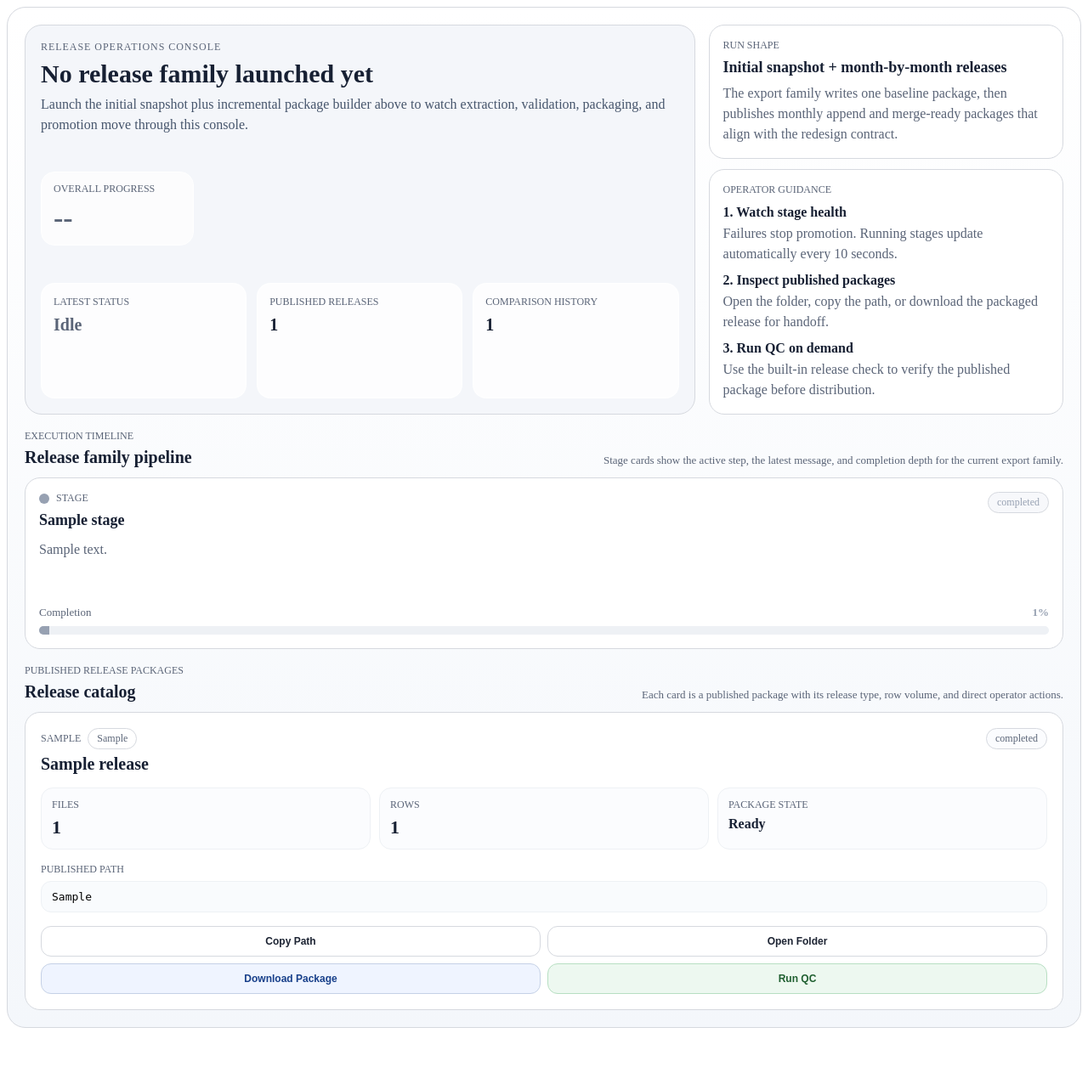
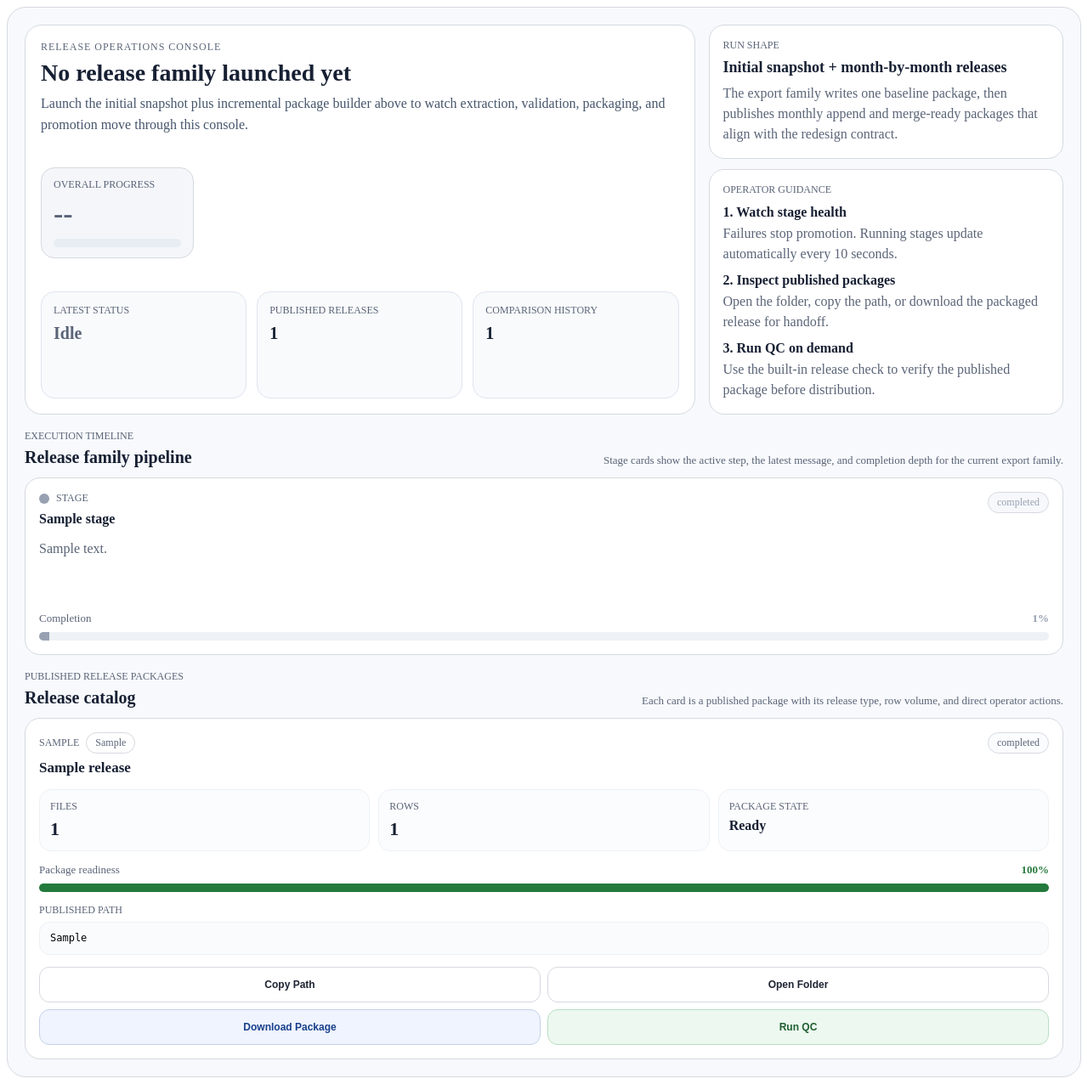
Before and after one commit to MotorCityCanuck/pickleball-sim, a Python web app: template backend/app/templates/partials/control_export_progress.html in a window 1280 px wide. Shown: the whole page at 85% size. Before the commit the page ends 1210 px from the top, so only its background shows below. Run offline with Jinja, Linux system fonts and the light colour scheme; the template is opened without the code that fills it: most values are stand-ins (such as "Sample title", 1, 10 or a date in 2020).

Commit message:
fix(control-panel): tighten export progress layout and card overflow handling

```diff
--- a/backend/app/templates/partials/control_export_progress.html
+++ b/backend/app/templates/partials/control_export_progress.html
@@ -1,6 +1,6 @@
 <section
     class="info-card"
-    style="display:grid; gap:18px; border:1px solid #d6d9df; border-radius:22px; padding:20px; background:linear-gradient(180deg, #ffffff 0%, #f4f7fb 100%);"
+    style="display:grid; gap:18px; border:1px solid #d6d9df; border-radius:22px; padding:20px; background:#f7f9fc;"
     {% if snapshot.student_dataset_export_summary.latest_export_job_is_active %}
         hx-get="/control/partials/orchestration"
         hx-trigger="every 10s"
@@ -15,16 +15,16 @@
     {% set status_border = '#f1b2ad' if latest_status == 'failed' else '#b7dfc2' if latest_status == 'succeeded' else '#b9d0fb' if latest_status in ('running', 'pending') else '#d6d9df' %}
 
     <div style="display:grid; grid-template-columns:minmax(0, 1.7fr) minmax(280px, 0.9fr); gap:16px; align-items:stretch;">
-        <div style="display:grid; gap:14px; border:1px solid {{ status_border }}; border-radius:20px; background:{{ status_tint }}; padding:18px;">
+        <div style="display:grid; gap:14px; min-width:0; border:1px solid {{ status_border }}; border-radius:20px; background:#fff; padding:18px;">
             <div style="display:flex; justify-content:space-between; gap:12px; align-items:flex-start; flex-wrap:wrap;">
-                <div style="display:grid; gap:8px;">
+                <div style="display:grid; gap:8px; min-width:0;">
                     <div style="display:flex; gap:10px; align-items:center; flex-wrap:wrap;">
                         <div style="font-size:12px; color:#5a6477; text-transform:uppercase; letter-spacing:0.08em;">Release Operations Console</div>
                         {% if snapshot.student_dataset_export_summary.latest_export_job_is_active %}
-                            <div style="border:1px solid #b9d0fb; background:#ffffff; color:#173f8a; border-radius:999px; padding:4px 10px; font-size:12px;">Auto-refreshing every 10s</div>
+                            <div style="border:1px solid #b9d0fb; background:#edf3ff; color:#173f8a; border-radius:999px; padding:4px 10px; font-size:12px;">Auto-refreshing every 10s</div>
                         {% endif %}
                     </div>
-                    <div style="font-size:30px; line-height:1.05; font-weight:800; color:#172033;">
+                    <div style="font-size:28px; line-height:1.1; font-weight:800; color:#172033;">
                         {% if latest_job %}
                             {{ latest_status|replace('_', ' ')|title }}
                         {% else %}
@@ -51,7 +51,7 @@
                 </div>
 
                 <div style="display:grid; gap:8px; min-width:180px;">
-                    <div style="border:1px solid #ffffff; background:rgba(255,255,255,0.72); border-radius:16px; padding:12px 14px;">
+                    <div style="border:1px solid {{ status_border }}; background:{{ status_tint }}; border-radius:16px; padding:12px 14px;">
                         <div style="font-size:12px; color:#5a6477; text-transform:uppercase;">Overall progress</div>
                         <div style="margin-top:8px; font-size:34px; font-weight:800; color:{{ status_color }};">
                             {% if latest_job and latest_job.percent_complete is not none %}
@@ -60,24 +60,29 @@
                                 --
                             {% endif %}
                         </div>
+                        <div style="margin-top:10px; height:10px; background:#e8edf4; border-radius:999px; overflow:hidden;">
+                            <div
+                                style="height:10px; width:{% if latest_job and latest_job.percent_complete is not none %}{{ latest_job.percent_complete }}{% elif latest_status == 'succeeded' %}100{% else %}0{% endif %}%; background:{{ status_color }};"
+                            ></div>
+                        </div>
                     </div>
                 </div>
             </div>
 
             <div style="display:grid; grid-template-columns:repeat(auto-fit, minmax(180px, 1fr)); gap:12px;">
-                <div style="border:1px solid rgba(255,255,255,0.9); background:rgba(255,255,255,0.78); border-radius:16px; padding:14px;">
+                <div style="border:1px solid #dfe5ee; background:#f8fafc; border-radius:16px; padding:14px;">
                     <div style="font-size:12px; color:#5a6477; text-transform:uppercase;">Latest status</div>
                     <div style="margin-top:8px; font-size:20px; font-weight:800; color:{{ status_color }};">
                         {{ latest_status|replace('_', ' ')|title if latest_job else 'Idle' }}
                     </div>
                 </div>
-                <div style="border:1px solid rgba(255,255,255,0.9); background:rgba(255,255,255,0.78); border-radius:16px; padding:14px;">
+                <div style="border:1px solid #dfe5ee; background:#f8fafc; border-radius:16px; padding:14px;">
                     <div style="font-size:12px; color:#5a6477; text-transform:uppercase;">Published releases</div>
                     <div style="margin-top:8px; font-size:20px; font-weight:800; color:#172033;">
                         {{ snapshot.student_dataset_export_summary.latest_releases|length }}
                     </div>
                 </div>
-                <div style="border:1px solid rgba(255,255,255,0.9); background:rgba(255,255,255,0.78); border-radius:16px; padding:14px;">
+                <div style="border:1px solid #dfe5ee; background:#f8fafc; border-radius:16px; padding:14px;">
                     <div style="font-size:12px; color:#5a6477; text-transform:uppercase;">Comparison history</div>
                     <div style="margin-top:8px; font-size:20px; font-weight:800; color:#172033;">
                         {{ snapshot.student_dataset_export_summary.comparison_history|length }}
@@ -136,26 +141,26 @@
                 {% for stage in snapshot.student_dataset_export_summary.latest_export_stage_progress %}
                     {% set stage_color = '#b42318' if stage.status == 'failed' else '#247a3d' if stage.status == 'succeeded' else '#1857c2' if stage.status == 'running' else '#97a1b2' %}
                     {% set stage_tint = '#fef3f2' if stage.status == 'failed' else '#edf8f0' if stage.status == 'succeeded' else '#edf3ff' if stage.status == 'running' else '#f7f8fb' %}
-                    <article style="display:grid; gap:12px; border:1px solid #d6d9df; border-radius:18px; background:#fff; padding:16px;">
-                        <div style="display:flex; justify-content:space-between; gap:10px; align-items:flex-start;">
-                            <div style="display:grid; gap:8px;">
+                    <article style="display:grid; gap:14px; min-width:0; border:1px solid #d6d9df; border-radius:18px; background:#fff; padding:16px;">
+                        <div style="display:flex; justify-content:space-between; gap:10px; align-items:flex-start; flex-wrap:wrap;">
+                            <div style="display:grid; gap:8px; min-width:0; flex:1 1 180px;">
                                 <div style="display:flex; gap:8px; align-items:center;">
                                     <div style="width:12px; height:12px; border-radius:999px; background:{{ stage_color }};"></div>
                                     <div style="font-size:12px; color:#5a6477; text-transform:uppercase;">Stage</div>
                                 </div>
-                                <div style="font-size:18px; font-weight:800; color:#172033;">{{ stage.stage_name }}</div>
+                                <div style="font-size:16px; font-weight:800; color:#172033; word-break:break-word;">{{ stage.stage_name }}</div>
                             </div>
-                            <div style="border:1px solid #d6d9df; border-radius:999px; padding:4px 10px; font-size:12px; color:{{ stage_color }}; background:{{ stage_tint }};">
+                            <div style="border:1px solid #d6d9df; border-radius:999px; padding:4px 10px; font-size:12px; color:{{ stage_color }}; background:{{ stage_tint }}; flex:0 0 auto;">
                                 {{ stage.status }}
                             </div>
                         </div>
 
-                        <div style="color:#5a6477; line-height:1.5; min-height:66px;">
+                        <div style="color:#5a6477; line-height:1.5; min-height:72px; word-break:break-word;">
                             {{ stage.error_message or stage.completion_message or stage.progress_message or "No stage detail yet." }}
                         </div>
 
-                        <div style="display:grid; gap:8px;">
-                            <div style="display:flex; justify-content:space-between; gap:10px; align-items:center; font-size:13px;">
+                        <div style="display:grid; gap:8px; margin-top:auto;">
+                            <div style="display:flex; justify-content:space-between; gap:10px; align-items:center; font-size:13px; flex-wrap:wrap;">
                                 <span style="color:#5a6477;">Completion</span>
                                 <span style="font-weight:700; color:{{ stage_color }};">
                                     {% if stage.progress_percent is not none %}
@@ -198,18 +203,18 @@
 
             <div style="display:grid; grid-template-columns:repeat(auto-fit, minmax(320px, 1fr)); gap:14px;">
                 {% for release in snapshot.student_dataset_export_summary.latest_releases %}
-                    <article style="display:grid; gap:16px; border:1px solid #d6d9df; border-radius:18px; background:#fff; padding:18px;">
+                    <article style="display:grid; gap:14px; min-width:0; border:1px solid #d6d9df; border-radius:18px; background:#fff; padding:16px;">
                         <div style="display:flex; justify-content:space-between; gap:12px; align-items:flex-start; flex-wrap:wrap;">
-                            <div style="display:grid; gap:6px;">
+                            <div style="display:grid; gap:6px; min-width:0; flex:1 1 180px;">
                                 <div style="display:flex; gap:8px; align-items:center; flex-wrap:wrap;">
                                     <div style="font-size:12px; color:#5a6477; text-transform:uppercase;">{{ release.display_release_type }}</div>
                                     {% if release.release_month %}
                                         <div style="border:1px solid #d6d9df; border-radius:999px; padding:4px 10px; font-size:12px; color:#5a6477;">{{ release.release_month }}</div>
                                     {% endif %}
                                 </div>
-                                <div style="font-size:20px; color:#172033; font-weight:800;">{{ release.release_name }}</div>
+                                <div style="font-size:17px; line-height:1.3; color:#172033; font-weight:800; word-break:break-word;">{{ release.release_name }}</div>
                             </div>
-                            <div style="border:1px solid #d6d9df; border-radius:999px; padding:4px 10px; font-size:12px; color:#5a6477; background:#fbfcfe;">
+                            <div style="border:1px solid #d6d9df; border-radius:999px; padding:4px 10px; font-size:12px; color:#5a6477; background:#fbfcfe; flex:0 0 auto;">
                                 {{ release.status }}
                             </div>
                         </div>
@@ -229,16 +234,26 @@
                             </div>
                         </div>
 
+                        <div style="display:grid; gap:8px;">
+                            <div style="display:flex; justify-content:space-between; gap:10px; align-items:center; font-size:13px; flex-wrap:wrap;">
+                                <span style="color:#5a6477;">Package readiness</span>
+                                <span style="font-weight:700; color:#247a3d;">100%</span>
+                            </div>
+                            <div style="height:10px; background:#eef1f5; border-radius:999px; overflow:hidden;">
+                                <div style="height:10px; width:100%; background:#247a3d;"></div>
+                            </div>
+                        </div>
+
                         <div style="display:grid; gap:6px;">
                             <div style="font-size:12px; color:#5a6477; text-transform:uppercase;">Published path</div>
-                            <code style="display:block; white-space:pre-wrap; word-break:break-word; border:1px solid #eef1f5; border-radius:12px; background:#f9fbfd; padding:10px 12px;">{{ release.output_path }}</code>
+                            <code style="display:block; max-width:100%; white-space:pre-wrap; overflow-wrap:anywhere; word-break:break-word; font-size:12px; line-height:1.45; border:1px solid #eef1f5; border-radius:12px; background:#f9fbfd; padding:10px 12px;">{{ release.output_path }}</code>
                         </div>
 
-                        <div style="display:grid; grid-template-columns:repeat(2, minmax(0, 1fr)); gap:8px;">
+                        <div style="display:grid; grid-template-columns:repeat(2, minmax(0, 1fr)); gap:8px; align-items:stretch;">
                             <button
                                 type="button"
                                 onclick="window.copyControlPanelText({{ release.output_path|tojson }})"
-                                style="border:1px solid #d6d9df; background:#fff; color:#1d2433; border-radius:12px; padding:10px 12px; cursor:pointer; font-size:12px; font-weight:800;"
+                                style="display:flex; align-items:center; justify-content:center; min-width:0; min-height:42px; text-align:center; line-height:1.2; border:1px solid #d6d9df; background:#fff; color:#1d2433; border-radius:12px; padding:10px 12px; cursor:pointer; font-size:12px; font-weight:800;"
                                 title="Copy release path"
                             >
                                 Copy Path
@@ -246,7 +261,7 @@
                             <button
                                 type="button"
                                 onclick="window.openControlPanelFolder({{ release.output_path|tojson }})"
-                                style="border:1px solid #d6d9df; background:#fff; color:#1d2433; border-radius:12px; padding:10px 12px; cursor:pointer; font-size:12px; font-weight:800;"
+                                style="display:flex; align-items:center; justify-content:center; min-width:0; min-height:42px; text-align:center; line-height:1.2; border:1px solid #d6d9df; background:#fff; color:#1d2433; border-radius:12px; padding:10px 12px; cursor:pointer; font-size:12px; font-weight:800;"
                                 title="Open release folder"
                             >
                                 Open Folder
@@ -254,7 +269,7 @@
                             <button
                                 type="button"
                                 onclick="window.downloadControlPanelReleasePackage({{ release.output_path|tojson }})"
-                                style="border:1px solid #c5d1e6; background:#eff4ff; color:#173f8a; border-radius:12px; padding:10px 12px; cursor:pointer; font-size:12px; font-weight:800;"
+                                style="display:flex; align-items:center; justify-content:center; min-width:0; min-height:42px; text-align:center; line-height:1.2; border:1px solid #c5d1e6; background:#eff4ff; color:#173f8a; border-radius:12px; padding:10px 12px; cursor:pointer; font-size:12px; font-weight:800;"
                                 title="Download a zip package containing manifest.json and all Parquet files"
                             >
                                 Download Package
@@ -262,7 +277,7 @@
                             <button
                                 type="button"
                                 onclick="window.runControlPanelReleaseQc({{ release.output_path|tojson }})"
-                                style="border:1px solid #b7dfc2; background:#edf8f0; color:#1f5f30; border-radius:12px; padding:10px 12px; cursor:pointer; font-size:12px; font-weight:800;"
+                                style="display:flex; align-items:center; justify-content:center; min-width:0; min-height:42px; text-align:center; line-height:1.2; border:1px solid #b7dfc2; background:#edf8f0; color:#1f5f30; border-radius:12px; padding:10px 12px; cursor:pointer; font-size:12px; font-weight:800;"
                                 title="Run DuckDB quality checks for this release"
                             >
                                 Run QC
```
